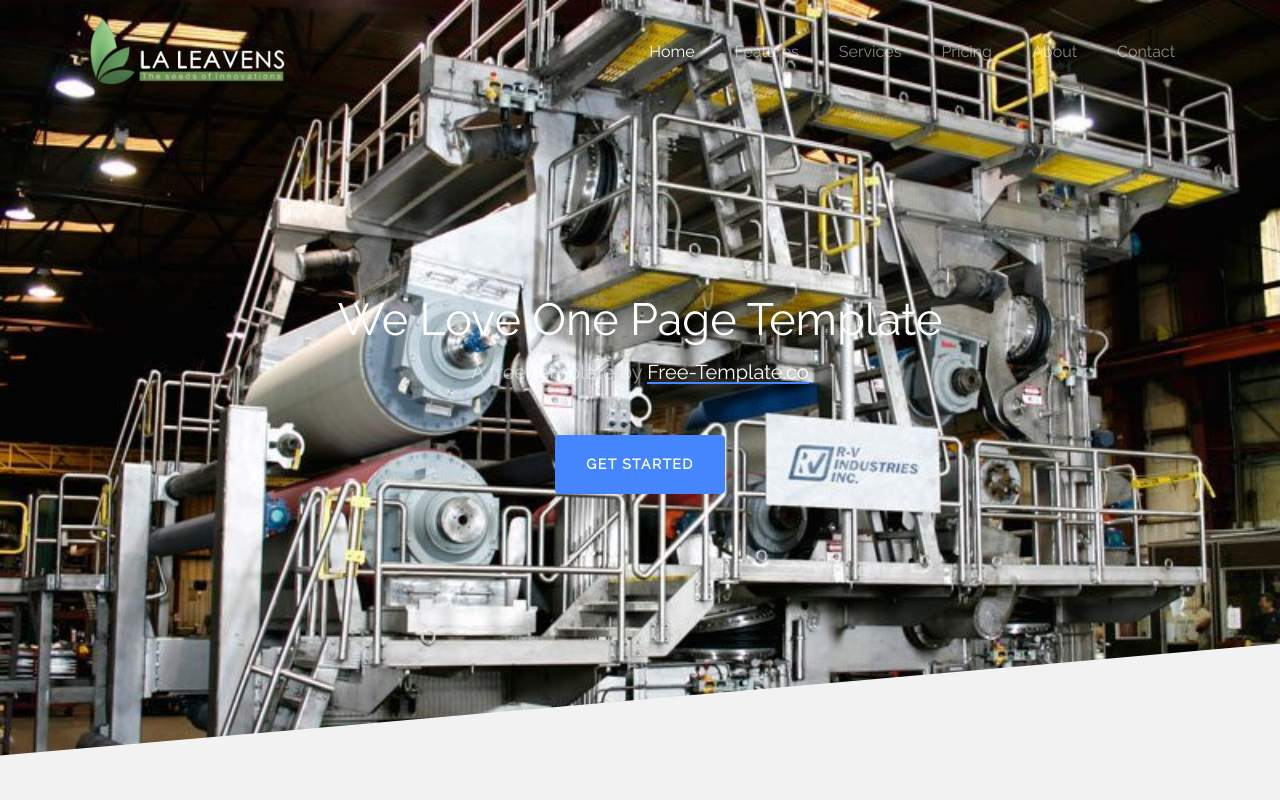
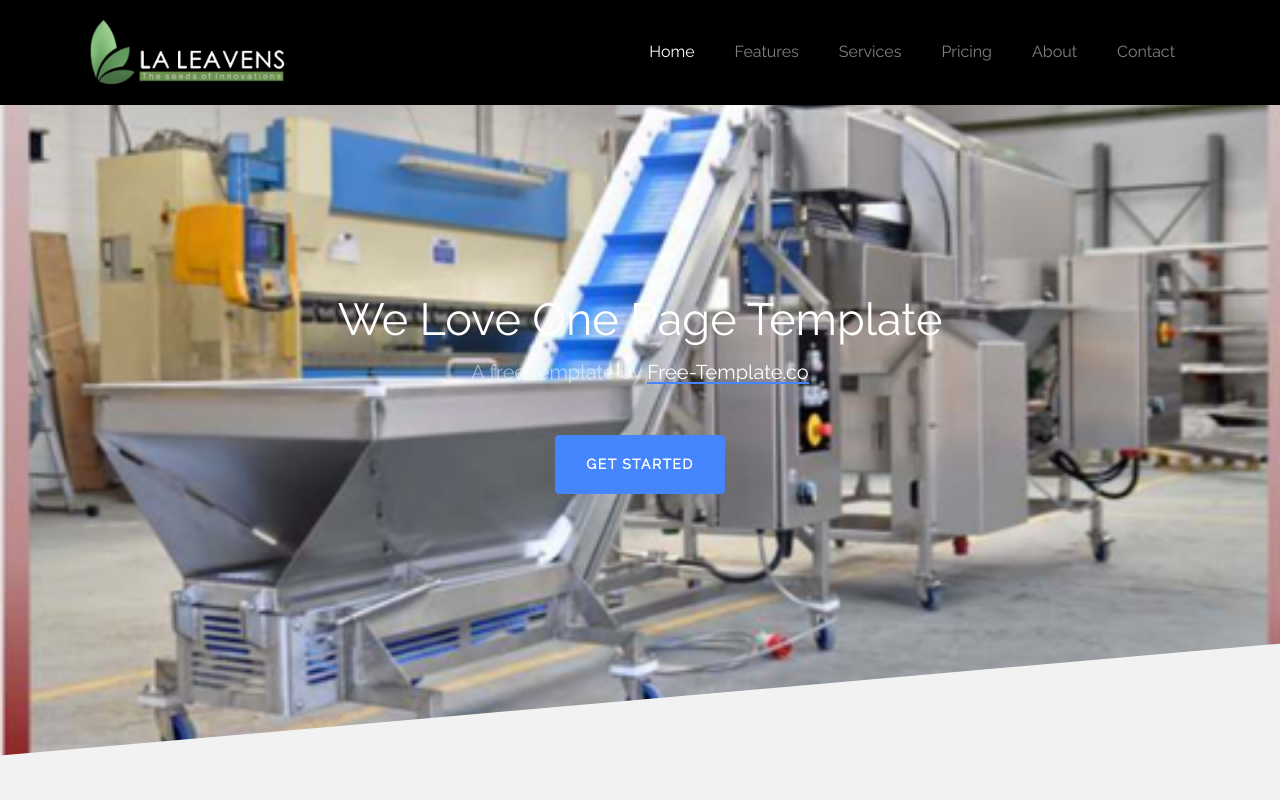
Before and after one commit to OshadhaAK/Laleavens-Machinery, an Angular app: page / in a window 1280 px wide. Shown: the top 800 px of the page. Built offline with nearby package versions, Linux system fonts and the light colour scheme.

Commit message:
nav update

```diff
--- a/src/app/home/home.component.html
+++ b/src/app/home/home.component.html
@@ -1,10 +1,10 @@
-<section class="ftco-cover ftco-slant" style="background-image: url(./assets/images/Home.jpg);" id="section-home">
+<section class="ftco-cover ftco-slant" style="background-image: url(./assets/images/Home.png);" id="section-home">
   <div class="container">
     <div class="row align-items-center justify-content-center text-center ftco-vh-100">
       <div class="col-md-10">
         <h1 class="ftco-heading ftco-animate">We Love One Page Template</h1>
         <h2 class="h5 ftco-subheading mb-5 ftco-animate">A free template by <a href="#">Free-Template.co</a></h2>
-        <p><a href="https://free-template.co/" target="_blank" class="btn btn-primary ftco-animate">Get Started</a></p>
+        <p><a href="#" target="_blank" class="btn btn-primary ftco-animate">Get Started</a></p>
       </div>
     </div>
   </div>
--- a/src/assets/css/style.css
+++ b/src/assets/css/style.css
@@ -27,7 +27,7 @@ h1, h2, h3, h4, h5,
   color: #4586FF !important; }
 
 .ftco-navbar-light {
-  background: transparent !important;
+  background: black !important;
   position: absolute;
   left: 0;
   right: 0;
@@ -84,7 +84,7 @@ h1, h2, h3, h4, h5,
     left: 0;
     top: 0;
     margin-top: -130px;
-    background: #fff !important; }
+    background: #ddd !important; }
     @media screen and (max-width: 768px) {
       .ftco-navbar-light.scrolled .navbar-nav {
         background: none;
@@ -110,7 +110,7 @@ h1, h2, h3, h4, h5,
       padding-bottom: 0.7rem !important;
       color: #000 !important; }
       .ftco-navbar-light.scrolled .nav-link.active {
-        color: #4586FF !important; }
+        color: black !important; }
     .ftco-navbar-light.scrolled.awake {
       margin-top: 0px;
       -webkit-transition: .3s all ease-out;
```
Also changed, not shown: src/assets/images/Home.jpg.
